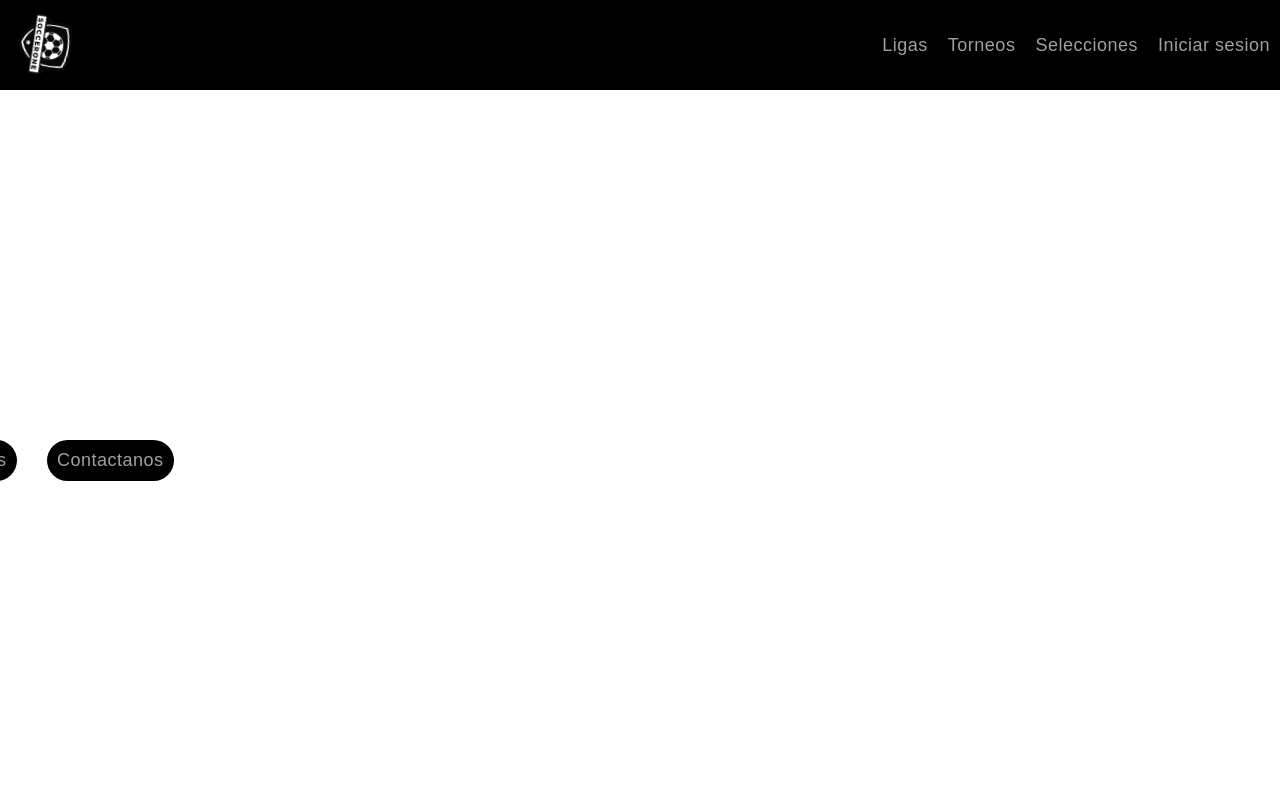
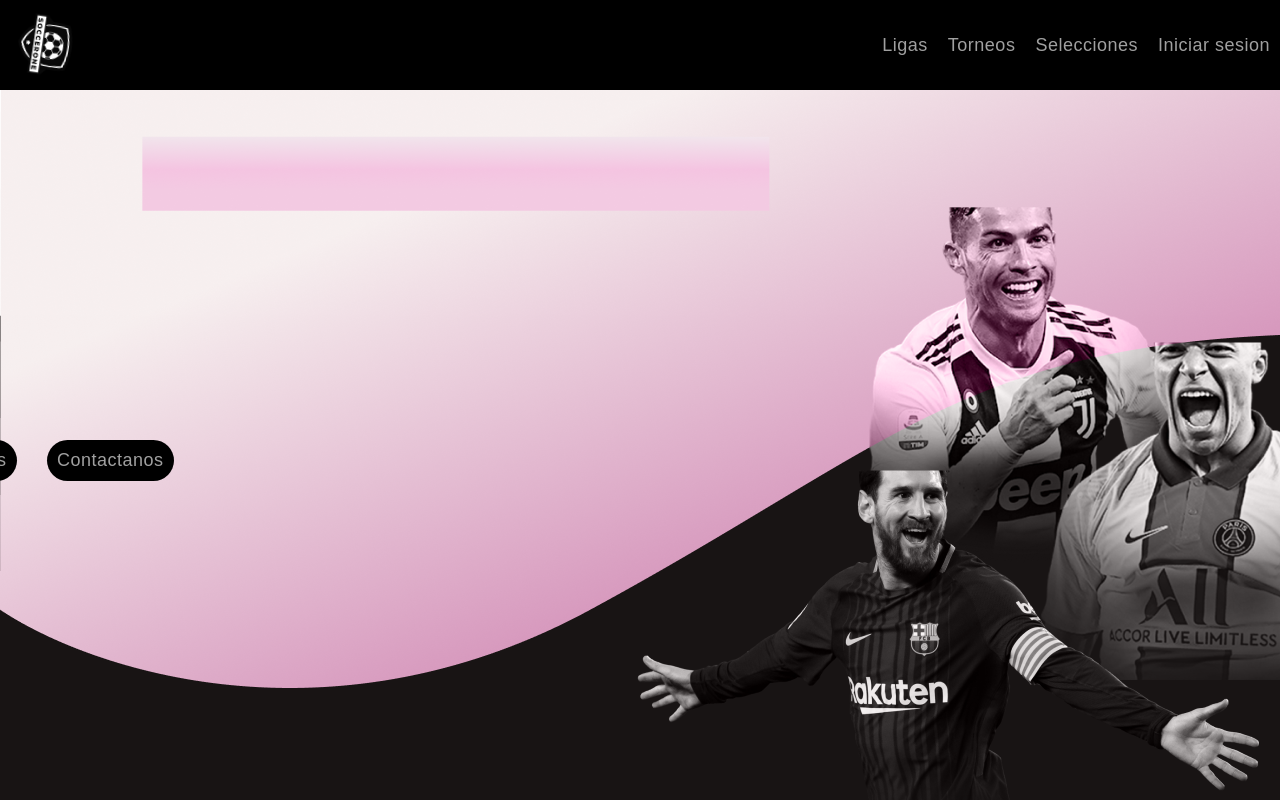
Before and after one commit to JeanCarlosSantacruz/navbar-reponsive, a React (Create React App) app: page / in a window 1280 px wide. Built offline with nearby package versions, Linux system fonts and the light colour scheme.

Commit message:
Fondo organizado

```diff
--- a/src/App.css
+++ b/src/App.css
@@ -1,6 +1,8 @@
 .App {
   text-align: center;
-  background-image: url("");
+  background-image: url("fondo.png");
+  position: relative;
+
   height: 100vh;
   background-size: cover;
 }
--- a/src/components/ButtonIni/Buttonini.jsx
+++ b/src/components/ButtonIni/Buttonini.jsx
@@ -1,6 +1,5 @@
 import './Buttonini.css';
 import React from "react";
-import Button from '@mui/material/Button'
 
 
 function Buttonini() {
```
Also changed, not shown: src/Background.png (deleted), src/fondo.png (added).
